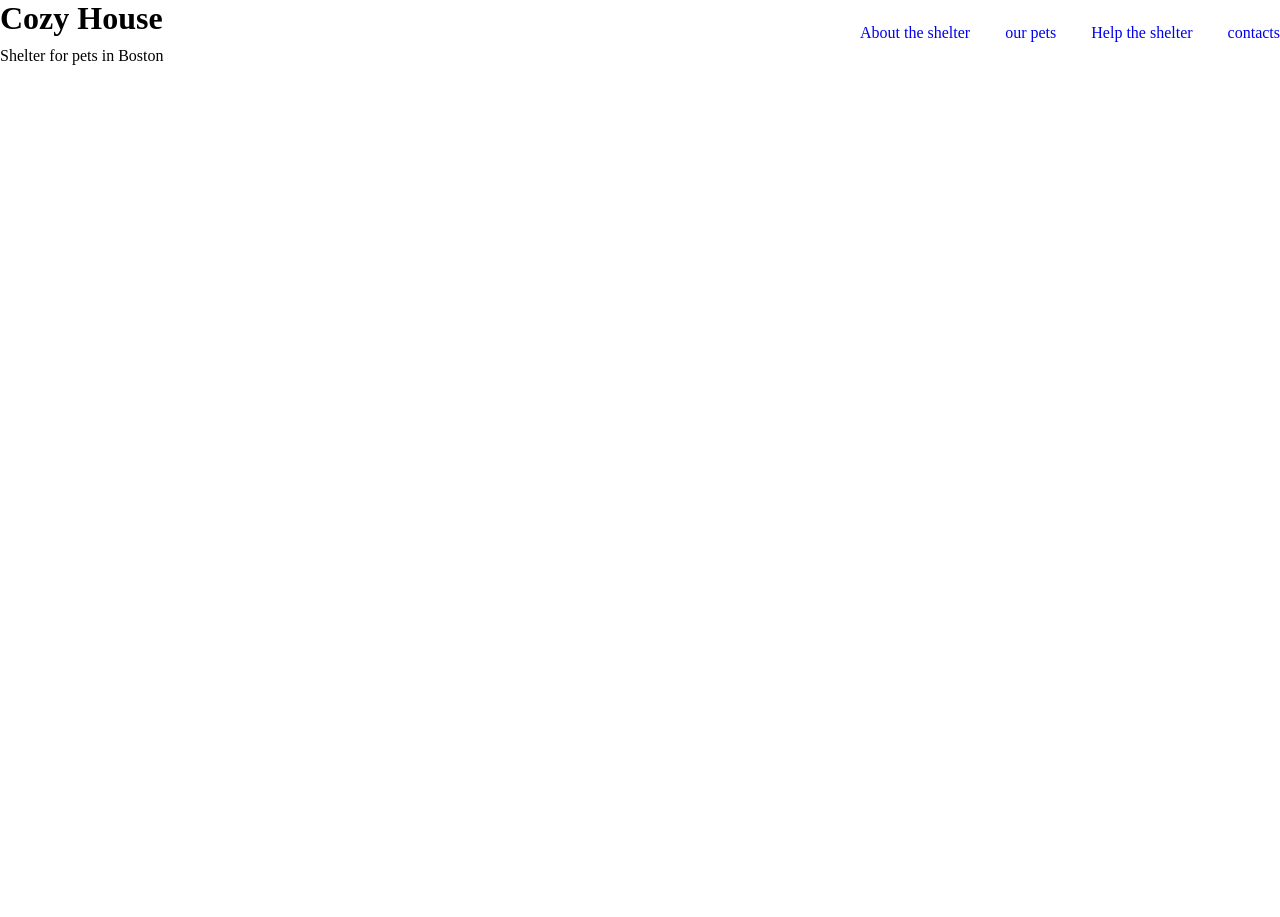
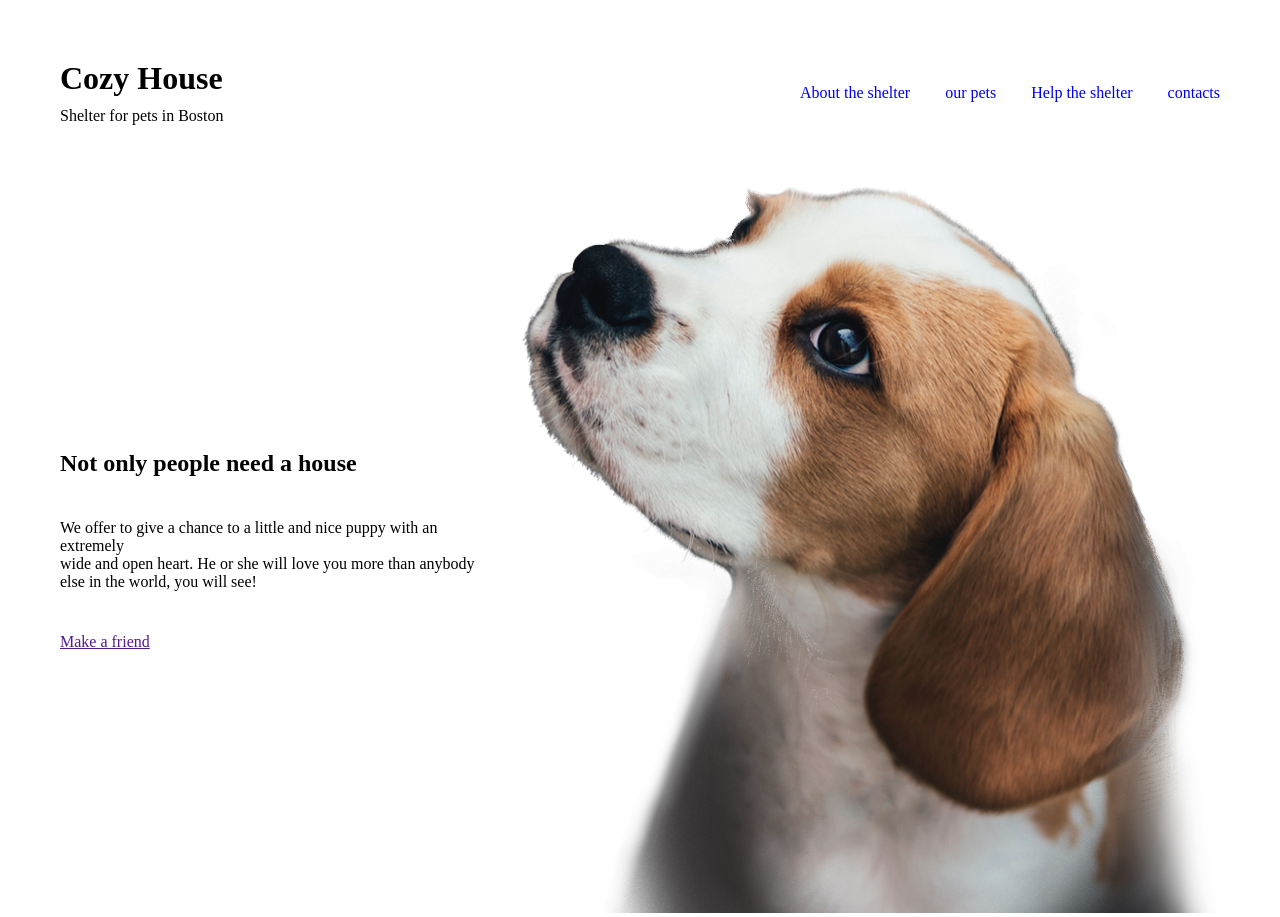
Before and after one commit to Alaicev/Rubez-1.1, a plain HTML site: page index.html in a window 1280 px wide. Before the commit the page ends 800 px from the top, so only its background shows below. Drawn offline with Linux system fonts and the light colour scheme.

Commit message:
add images

```diff
--- a/index.html
+++ b/index.html
@@ -8,7 +8,7 @@
 </head>
 <body>
  <header>
-    <div class="wraper">
+    <div class="wrapper">
         <div class="header-container">
             <div class="header-title">
                 <h1 class="header-h1">Cozy House</h1>
@@ -23,7 +23,22 @@
         </div>
     </div>
  </header>
- <main></main>
+ <main>
+    <section class="intro">
+        <div class="wrapper">
+            <div class="intro-container">
+                 <div class="intro-text-container">
+                    <h2 class="intro-title">Not only people need a house</h2>
+                    <p class="intro-text">We offer to give a chance to a little and nice puppy with an extremely <br> wide and open heart. He or she will love you more than anybody else in the world, you will see!</p>
+                    <a href="" class="intro-link">Make a friend</a>
+                 </div>
+                 <div class="intro-image">
+                    <img src="./src/start-screen-puppy.png" alt="">
+                 </div>
+            </div>
+        </div>
+    </section>
+ </main>
  <footer></footer>
 </body>
 </html>
--- a/style.css
+++ b/style.css
@@ -12,6 +12,7 @@ box-sizing: border-box;
 display: flex;
  justify-content: space-between;
  align-items: center;
+ padding: 60px 0;
 }
 .header-h1 {
     margin-bottom: 10px;
@@ -24,3 +25,21 @@ display: flex;
     text-decoration: none;
     list-style: none;
 }
+
+.intro-image{
+ width: 700px;
+ height: 730px;
+}
+
+.intro-container {
+    display: flex;
+    gap: 42px;
+    align-items: center;
+}
+
+.intro-text-container{
+    display: flex;
+    flex-direction: column;
+    gap: 42px;
+
+}
```
Also changed, not shown: src/about-pets.png (added), src/pets-jennifer.png (added), src/pets-katrine.png (added), src/pets-woody.png (added), src/start-screen-background.jpg (added), src/start-screen-puppy.png (added), 2 other files.
